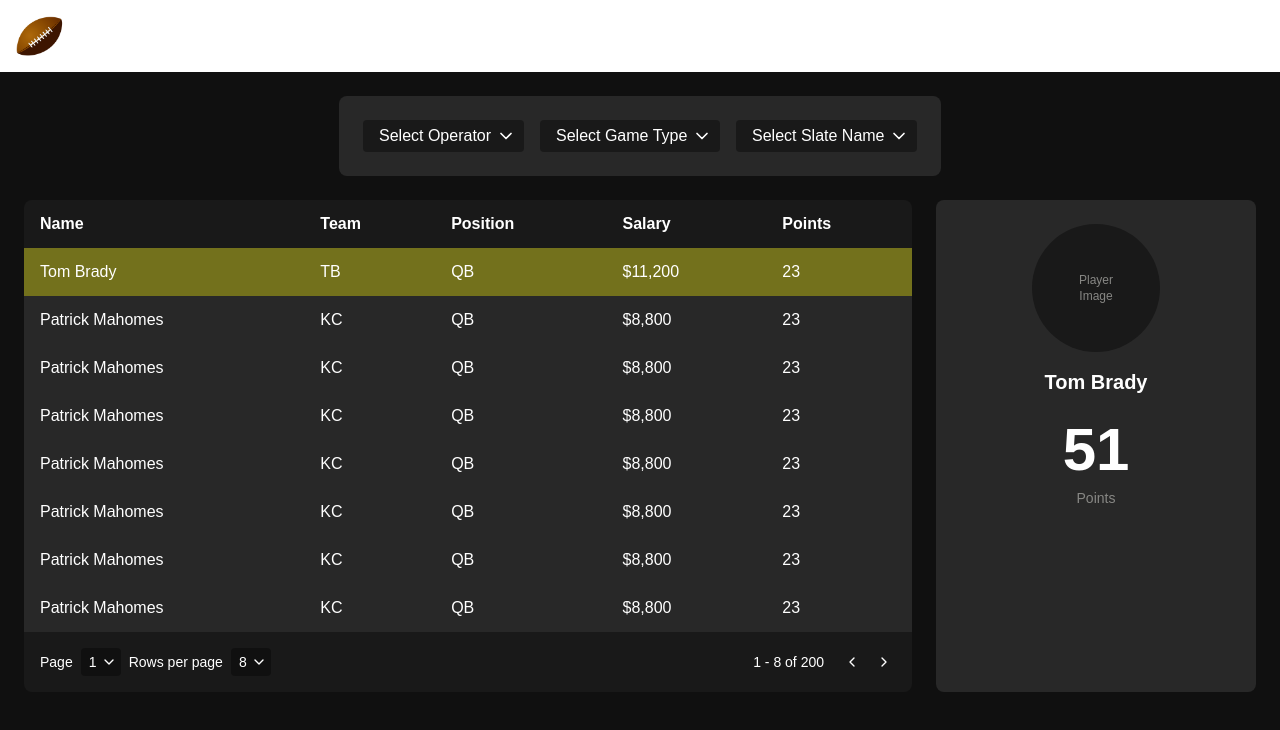
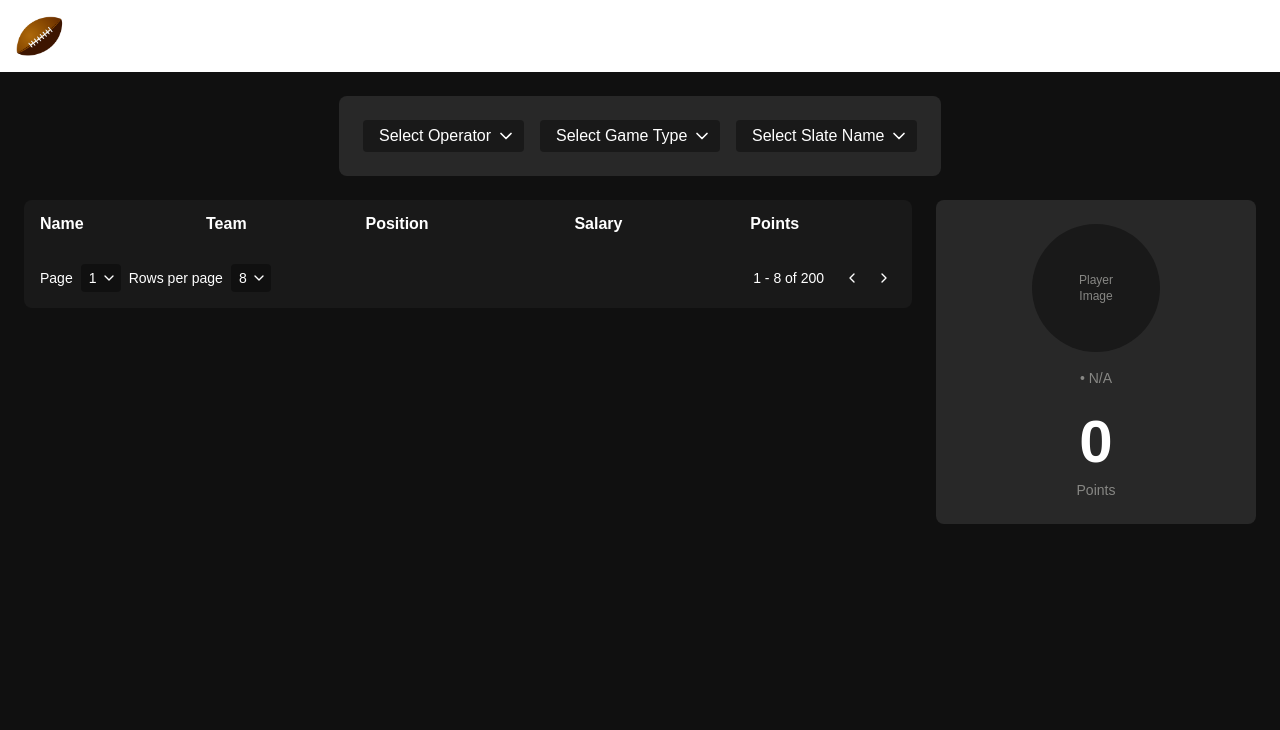
Before and after one commit to dameradev/fantasy-football-test, a Next.js app: page / in a window 1280 px wide. Shown: the top 730 px of the page. Built offline with nearby package versions, Linux system fonts and the light colour scheme.

Commit message:
Added types

```diff
--- a/app/components/DataTable.tsx
+++ b/app/components/DataTable.tsx
@@ -1,4 +1,9 @@
-export default function DataTable() {
+import { SlatePlayer } from '../types';
+interface DataTableProps {
+  players: SlatePlayer[];
+}
+
+export default function DataTable({ players }: DataTableProps) {
   return (
     <div className="overflow-hidden">
       <table className="w-full rounded-t-lg">
@@ -12,20 +17,15 @@ export default function DataTable() {
           </tr>
         </thead>
         <tbody>
-          <tr className="bg-highlight">
-            <td className="px-4 py-3">Tom Brady</td>
-            <td className="px-4 py-3">TB</td>
-            <td className="px-4 py-3">QB</td>
-            <td className="px-4 py-3">$11,200</td>
-            <td className="px-4 py-3">23</td>
-          </tr>
-          {[...Array(7)].map((_, i) => (
-            <tr key={i} className="bg-dark-gray">
-              <td className="px-4 py-3">Patrick Mahomes</td>
-              <td className="px-4 py-3">KC</td>
-              <td className="px-4 py-3">QB</td>
-              <td className="px-4 py-3">$8,800</td>
-              <td className="px-4 py-3">23</td>
+          {players.map((player, index) => (
+            <tr key={player.slatePlayerId} className={index % 2 === 0 ? 'bg-highlight' : 'bg-dark-gray'}>
+              <td className="px-4 py-3">{player.operatorPlayerName}</td>
+              <td className="px-4 py-3">{player.team || 'N/A'}</td>
+              <td className="px-4 py-3">{player.operatorPosition}</td>
+              <td className="px-4 py-3">
+                {player.operatorSalary > 0 ? `$${player.operatorSalary.toLocaleString()}` : 'N/A'}
+              </td>
+              <td className="px-4 py-3">{player.fantasyPoints || 0}</td>
             </tr>
           ))}
         </tbody>
--- a/app/components/FilterBar.tsx
+++ /dev/null
@@ -1,24 +0,0 @@
-import SelectDropdown from "./SelectDropdown";
-
-export default function FilterBar() {
-  const operatorOptions = ["Operator 1", "Operator 2", "Operator 3"];
-  const gameTypeOptions = ["NFL", "NBA", "MLB", "NHL"];
-  const slateNameOptions = ["Main Slate", "Early Slate", "Late Slate"];
-
-  return (
-    <div className="max-w-fit p-6 rounded-lg self-center flex gap-4 mb-6 bg-dark-gray">
-      <SelectDropdown
-        options={operatorOptions}
-        placeholder="Select Operator"
-      />
-      <SelectDropdown
-        options={gameTypeOptions}
-        placeholder="Select Game Type"
-      />
-      <SelectDropdown
-        options={slateNameOptions}
-        placeholder="Select Slate Name"
-      />
-    </div>
-  );
-}
--- /dev/null
+++ b/app/components/Filters.tsx
@@ -0,0 +1,35 @@
+"use client"
+import SelectDropdown from "./SelectDropdown";
+import { PlayerPosition, PlayerFilter } from "../types";
+
+interface FiltersProps {
+  filters?: PlayerFilter;
+}
+
+export default function     Filters({ filters}: FiltersProps) {
+  const positionOptions: PlayerPosition[] = ['QB', 'RB', 'WR', 'TE', 'WR/TE'];
+
+  return (
+    <div className="max-w-fit p-6 rounded-lg self-center flex gap-4 mb-6 bg-dark-gray">
+      <SelectDropdown
+        options={positionOptions}
+        placeholder="Select Operator"
+        value={filters?.position}
+        onChange={()=>{}}
+      />
+      <SelectDropdown
+        options={positionOptions}
+        placeholder="Select Game Type"
+        value={filters?.position}
+        onChange={()=>{}}
+      />
+
+      <SelectDropdown
+        options={positionOptions}
+        placeholder="Select Slate Name"
+        value={filters?.position}
+        onChange={()=>{}}
+      />
+    </div>
+  );
+}
--- /dev/null
+++ b/app/components/Player.tsx
@@ -0,0 +1,34 @@
+import { SlatePlayer } from '../types';
+
+interface PlayerProps {
+  player?: SlatePlayer;
+}
+
+export default function Player({ player }: PlayerProps) {
+  return (
+    <div className="w-80 bg-dark-gray rounded-lg p-6">
+      <div className="w-32 h-32 mx-auto mb-4 bg-dark-bg rounded-full flex items-center justify-center">
+        <div className="text-xs text-center text-medium-gray">
+          Player<br />Image
+        </div>
+      </div>
+
+      <div className="text-center mb-6">
+        <h2 className="text-xl font-semibold">{player?.operatorPlayerName}</h2>
+        <p className="text-sm text-medium-gray">{player?.operatorPosition} • {player?.team || 'N/A'}</p>
+      </div>
+
+      <div className="text-center">
+        <div className="text-6xl font-bold text-white mb-2">
+          {player?.fantasyPoints || 0}
+        </div>
+        <div className="text-sm text-medium-gray">Points</div>
+        {player?.operatorSalary && player?.operatorSalary > 0 && (
+          <div className="text-sm text-medium-gray mt-2">
+            Salary: ${player?.operatorSalary.toLocaleString()}
+          </div>
+        )}
+      </div>
+    </div>
+  );
+}
--- a/app/components/PlayerCard.tsx
+++ /dev/null
@@ -1,25 +0,0 @@
-interface PlayerCardProps {
-  name: string;
-  points: number;
-}
-
-export default function PlayerCard({ name, points }: PlayerCardProps) {
-  return (
-    <div className="w-80 bg-dark-gray rounded-lg p-6">
-      <div className="w-32 h-32 mx-auto mb-4 bg-dark-bg rounded-full flex items-center justify-center">
-        <div className="text-xs text-center text-medium-gray">
-          Player<br />Image
-        </div>
-      </div>
-
-      <div className="text-center mb-6">
-        <h2 className="text-xl font-semibold">{name}</h2>
-      </div>
-
-      <div className="text-center">
-        <div className="text-6xl font-bold text-white mb-2">{points}</div>
-        <div className="text-sm text-medium-gray">Points</div>
-      </div>
-    </div>
-  );
-}
--- a/app/components/SelectDropdown.tsx
+++ b/app/components/SelectDropdown.tsx
@@ -1,19 +1,42 @@
 import { ChevronDown } from "lucide-react";
 
-interface SelectDropdownProps {
-  options: string[];
+interface SelectDropdownProps<T = string> {
+  options: T[];
   placeholder: string;
   className?: string;
+  value?: T;
+  onChange?: (value: T) => void;
+  getLabel?: (option: T) => string;
+  getValue?: (option: T) => string | number;
 }
 
-export default function SelectDropdown({ options, placeholder, className = "" }: SelectDropdownProps) {
+export default function SelectDropdown<T = string>({
+  options,
+  placeholder,
+  className = "",
+  value,
+  onChange,
+  getLabel = (option: T) => String(option),
+  getValue = (option: T) => String(option)
+}: SelectDropdownProps<T>) {
   return (
     <div className="relative inline-block">
-      <select className={`appearance-none text-white px-4 py-1 rounded bg-dark-bg pr-8 ${className}`}>
-        <option>{placeholder}</option>
+      <select
+        className={`appearance-none text-white px-4 py-1 rounded bg-dark-bg pr-8 ${className}`}
+        value={value ? getValue(value) : ''}
+        onChange={(e) => {
+          if (onChange) {
+            const selectedOption = options.find(option => getValue(option) === e.target.value);
+            if (selectedOption) {
+              onChange(selectedOption);
+            }
+          }
+        }}
+      >
+        <option value="">{placeholder}</option>
         {options.map((option, index) => (
-          <option key={index} value={option}>
-            {option}
+          <option key={index} value={getValue(option)}>
+            {getLabel(option)}
           </option>
         ))}
       </select>
--- a/app/page.tsx
+++ b/app/page.tsx
@@ -1,20 +1,26 @@
-import FilterBar from "./components/FilterBar";
+"use client";
+
+import Filters from "./components/Filters";
 import DataTable from "./components/DataTable";
 import Pagination from "./components/Pagination";
-import PlayerCard from "./components/PlayerCard";
+import Player from "./components/Player";
 
 export default function Home() {
+
   return (
     <main className="min-h-screen bg-darkest-bg text-white p-6 flex flex-col">
-      <FilterBar />
+      <Filters />
 
       <div className="flex gap-6">
         <div className="flex-1">
-          <DataTable />
+          <DataTable
+            players={[]}
+          />
           <Pagination />
         </div>
 
-        <PlayerCard name="Tom Brady" points={51} />
+        <Player />
+
       </div>
     </main>
   );
--- /dev/null
+++ b/app/types/game-data.ts
@@ -0,0 +1,92 @@
+export interface SlatePlayer {
+  slatePlayerId: number;
+  slateId: number;
+  slateGameId: number | null;
+  playerId: number;
+  playerGameProjectionStatId: number | null;
+  fantasyDefenseProjectionStatId: number | null;
+  operatorPlayerId: string;
+  operatorSlatePlayerId: string;
+  operatorPlayerName: string;
+  operatorPosition: PlayerPosition;
+  operatorSalary: number;
+  team: string | null;
+  teamId: number | null;
+  removedByOperator: boolean;
+  operatorRosterSlots: RosterSlot[];
+  fantasyPoints?: number;
+  fantasyPointsPerDollar?: number;
+}
+
+export interface GameSlate {
+  slatePlayers: SlatePlayer[];
+  isMultiDaySlate: boolean;
+  numberOfGames: number;
+  operator: string;
+  operatorDay: string;
+  operatorGameType: string;
+  operatorName: string;
+  operatorSlateId: number;
+  operatorStartTime: string;
+  removedByOperator: boolean;
+  salaryCap: number;
+  slateRosterSlots: RosterSlot[];
+  id: string;
+}
+
+export type PlayerPosition = 'QB' | 'RB' | 'WR' | 'TE' | 'WR/TE';
+
+export type RosterSlot = 'QB' | 'RB' | 'WR' | 'TE' | 'WR/TE' | 'FLEX';
+
+export interface PlayerStats {
+  fantasyPoints: number;
+  fantasyPointsPerDollar: number;
+}
+
+export interface Team {
+  id: number;
+  abbreviation: string;
+  name: string;
+}
+
+export interface GameProjection {
+  id: number;
+  playerId: number;
+}
+
+export interface FantasyDefenseProjection {
+  id: number;
+}
+
+export type GameData = GameSlate[];
+
+export interface PlayerFilter {
+  position?: PlayerPosition;
+  team?: string;
+  minSalary?: number;
+  maxSalary?: number;
+  minFantasyPoints?: number;
+  maxFantasyPoints?: number;
+}
+
+export interface PlayerSort {
+  field: keyof SlatePlayer;
+  direction: 'asc' | 'desc';
+}
+
+export const POSITIONS: PlayerPosition[] = ['QB', 'RB', 'WR', 'TE', 'WR/TE'];
+export const ROSTER_SLOTS: RosterSlot[] = ['QB', 'RB', 'WR', 'TE', 'WR/TE', 'FLEX'];
+
+export function isSlatePlayer(obj: SlatePlayer): obj is SlatePlayer {
+  return obj &&
+    typeof obj.slatePlayerId === 'number' &&
+    typeof obj.operatorPlayerName === 'string' &&
+    typeof obj.operatorPosition === 'string';
+}
+
+export function isGameSlate(obj: GameSlate): obj is GameSlate {
+  return obj &&
+    Array.isArray(obj.slatePlayers) &&
+    typeof obj.operator === 'string' &&
+    typeof obj.operatorSlateId === 'number';
+}
--- /dev/null
+++ b/app/types/index.ts
@@ -0,0 +1 @@
+export * from './game-data';
```
